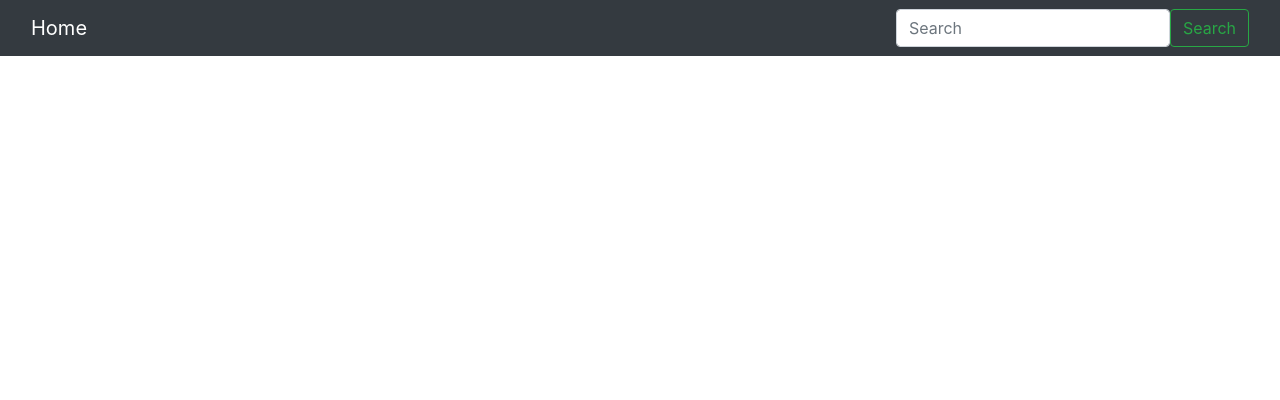
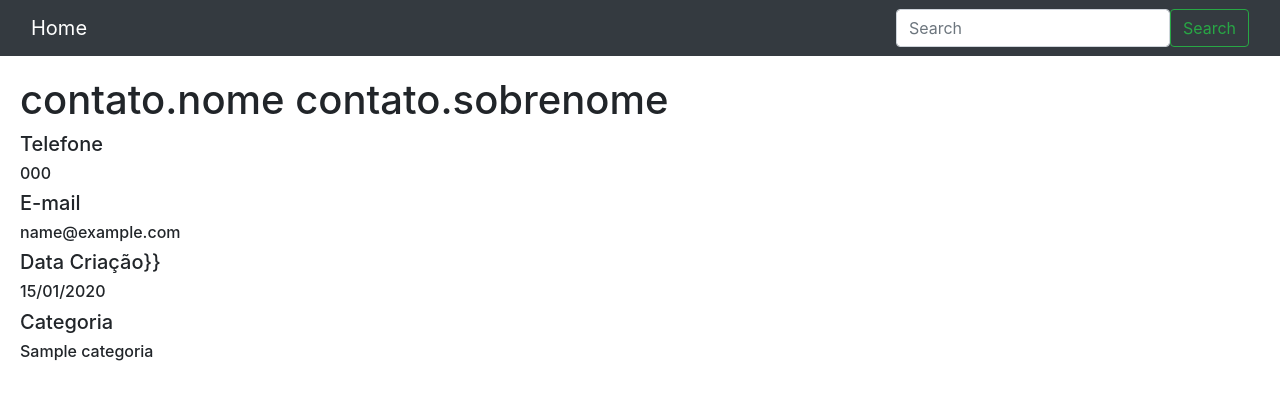
Before and after one commit to rhuanDavidMatos/agenda, a Django app: page /1 in a window 1280 px wide. Shown: the top 400 px of the page. Run offline with Django 3.2, Linux system fonts and the light colour scheme; tables that the repository leaves empty hold one stand-in row (values such as "Sample post"); some libraries are stand-ins or nearby versions.

Commit message:
'update'

```diff
--- a/contatos/service.py
+++ b/contatos/service.py
@@ -1,7 +1,20 @@
+import contatos
 from.models import Contato
+from django.db.models import Q, Value
+from django.db.models.functions import Concat
 
 def buscar_todos_contatos():
-    return Contato.objects.all()
+    return Contato.objects.all().filter(
+        ativo = True
+    )
 
 def buscar_contato_por_id(id:int) -> Contato:
     return Contato.objects.filter(id=id).first()
+
+def buscar_contatos_by_termo(termo:str):
+    campos = Concat('nome', Value(''), 'sobrenome')
+
+    return Contato.objects.annotate(nome_completo=campos).filter(
+        Q(nome_completo__icontains=termo) | Q(telefone__icontains=termo) | Q(email__icontains=termo) ,
+        ativo=True,
+    ).order_by('-id')
--- a/contatos/templates/base.html
+++ b/contatos/templates/base.html
@@ -21,8 +21,8 @@
             <ul class="navbar-nav me-auto mb-2 mb-lg-0">
             </ul>
             </div>
-            <form class="d-flex">
-              <input class="form-control me-2" type="search" placeholder="Search" aria-label="Search">
+            <form class="d-flex" method="GET" action="{% url 'busca' %}">
+              <input class="form-control me-2" name="termo" value="{{ request.GET.termo }}" type="search" placeholder="Search" aria-label="Search" >
               <button class="btn btn-outline-success" type="submit">Search</button>
             </form>
           </div>
--- a/contatos/templates/contato.html
+++ b/contatos/templates/contato.html
@@ -1,5 +1,22 @@
 {% extends 'base.html' %}
 
 {% block container %}
+<div id="div-contato">
+<h1> {{"contato.nome"}} {{"contato.sobrenome"}}</h1>
+
+<h5>Telefone</h5>
+<h6>{{contato.telefone}}</h6>
+
+<h5>E-mail</h5>
+<h6>{{contato.email}}</h6>
+
+<h5>Data Criação}}</h5>
+<h6>{{contato.data_criacao|date:'d/m/Y'}}</h6>
+
+<h5>Categoria</h5>
+<h6>{{contato.categoria}}</h6>
+
+</div>
+
 
 {% endblock container %}
--- a/contatos/urls.py
+++ b/contatos/urls.py
@@ -1,7 +1,8 @@
 from django.urls.conf import path
-from .views import ContatosView
+from .views import ContatosBuscaView, ContatosView
 
 urlpatterns = [
     path('', ContatosView.as_view(), name='home'),
     path('<int:contato_id>', ContatosView.as_view(), name='ver_contato'),
+    path('busca/', ContatosBuscaView.as_view(), name='busca'),
 ]
--- a/contatos/views.py
+++ b/contatos/views.py
@@ -1,13 +1,29 @@
+from django.core import paginator
 from django.http.response import HttpResponse
 from django.shortcuts import render
 from rest_framework.views import APIView
 from . import service
+from django.core.paginator import Paginator
+
+import contatos
 
 class ContatosView(APIView):
     def get(self, request, contato_id=None):
         if contato_id is None:
             contatos = service.buscar_todos_contatos()
+            paginator = Paginator(contatos, 3)
+            page = request.GET.get('p')
+            contatos = paginator.get_page(page)
             return render(request= request, template_name='home.html', context={'contatos':contatos})
 
         contato = service.buscar_contato_por_id(contato_id)
         return render(request=request, template_name='contato.html', context={'contato' :contato})
+
+class ContatosBuscaView(APIView):
+    def get(self, request):
+        termo = request.GET.get('termo')
+        contatos = service.buscar_contatos_by_termo(termo)
+        paginator = Paginator(contatos, 3)
+        page = request.GET.get('p')
+        contatos = paginator.get_page(page)
+        return render(request=request, template_name='home.html', context={'contatos' :contatos})
```
Also changed, not shown: contatos/templates/home.html (+17 -5 lines).
